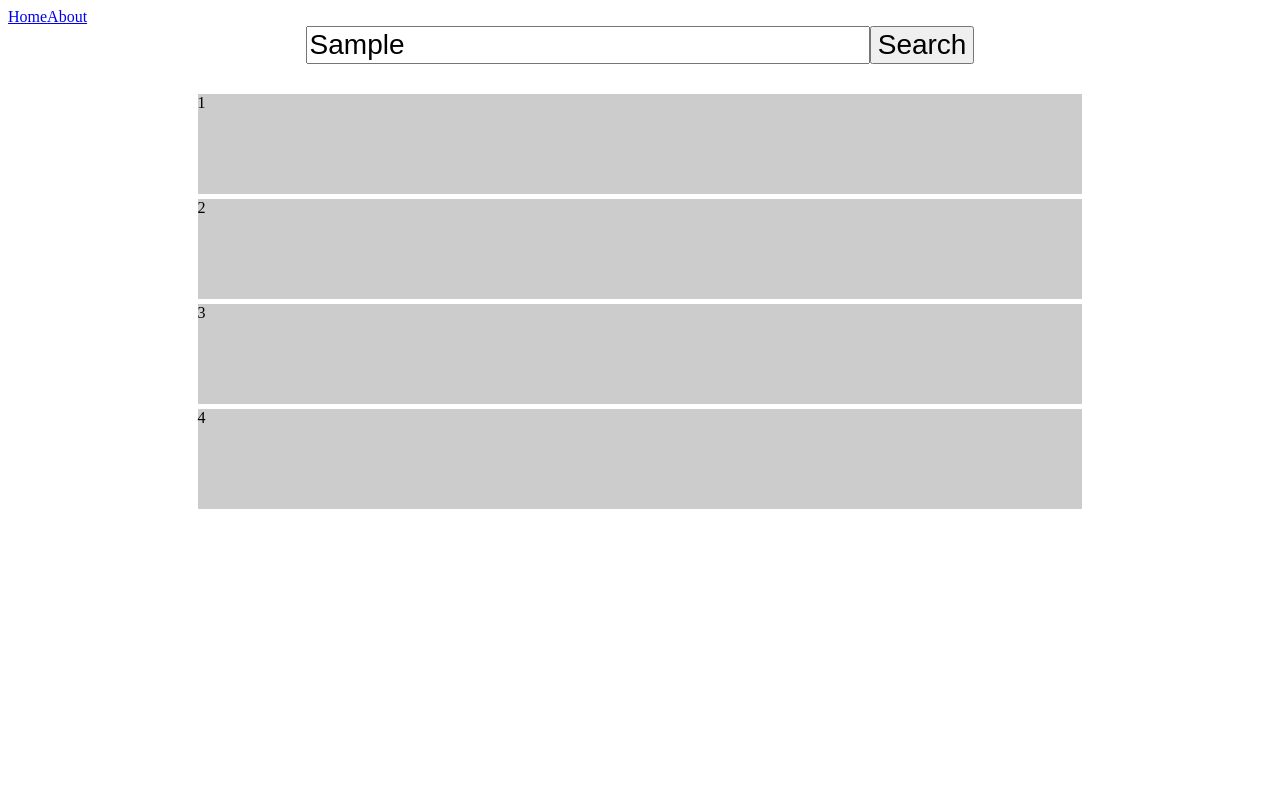
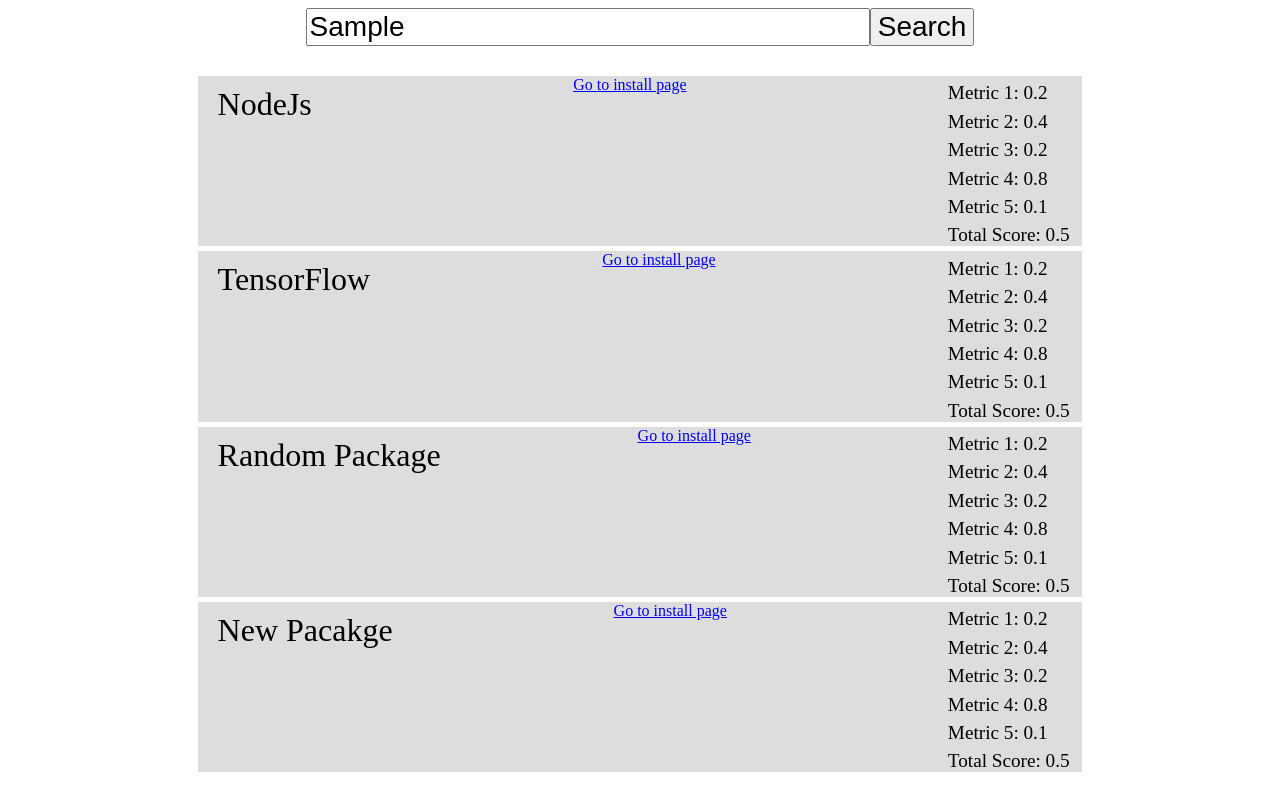
Before and after one commit to mghera02/461Group2Phase2, a Vue app in the folder 461Phase2/: page / in a window 1280 px wide. Both pictures are taken after typing "Sample" into the empty fields and a click on the button "Search". Built offline with nearby package versions, Linux system fonts and the light colour scheme.

Commit message:
package installation

```diff
--- a/461Phase2/src/App.vue
+++ b/461Phase2/src/App.vue
@@ -6,8 +6,9 @@ import { RouterLink, RouterView } from 'vue-router'
   <header>
     <div class="wrapper">
       <nav>
-        <RouterLink to="/">Home</RouterLink>
+        <!--<RouterLink to="/">Home</RouterLink>
         <RouterLink to="/about">About</RouterLink>
+        <RouterLink to="/install">Install</RouterLink>-->
       </nav>
     </div>
   </header>
--- a/461Phase2/src/assets/css/packageContainer.css
+++ b/461Phase2/src/assets/css/packageContainer.css
@@ -1,6 +1,20 @@
 .packageContainer {
     width: 70%;
-    height: 100px;
-    background: #ccc;
+    background: #ddd;
     margin-bottom: 5px;
+    display: flex;
+    flex-direction: row;
+    justify-content: space-between;
 }
+
+.metricScore {
+    margin-right: 1vw;
+    margin-top: .5vw;
+    font-size: 1.2em;
+}
+
+.packageTitle {
+    font-size: 2em;
+    margin-left: 20px;
+    margin-top: 10px;
+}
--- a/461Phase2/src/components/packageContainer.vue
+++ b/461Phase2/src/components/packageContainer.vue
@@ -2,7 +2,30 @@
 
 <template>
     <div class="packageContainer">
-        {{packageContent.packageName}}
+        <div class="packageTitle">
+          {{packageContent.packageName}}
+        </div>
+        <router-link :to="{ name: 'install', params: { packageName: packageContent.packageName } }">Go to install page</router-link>
+        <div class="metricScores">
+          <div class="metricScore">
+            Metric 1: {{ packageContent.metric1 }}
+          </div>
+          <div class="metricScore">
+            Metric 2: {{ packageContent.metric2 }}
+          </div>
+          <div class="metricScore">
+            Metric 3: {{ packageContent.metric3 }}
+          </div>
+          <div class="metricScore">
+            Metric 4: {{ packageContent.metric4 }}
+          </div>
+          <div class="metricScore">
+            Metric 5: {{ packageContent.metric5 }}
+          </div>
+          <div class="metricScore">
+            Total Score: {{ packageContent.totalMetric }}
+          </div>
+        </div>
     </div>
 </template>
 
@@ -16,7 +39,7 @@
         methods: {
         },
         props: {
-            packageContent: String
+            packageContent: Object,
         },
         computed: {
         },
--- a/461Phase2/src/router/index.ts
+++ b/461Phase2/src/router/index.ts
@@ -16,6 +16,14 @@ const router = createRouter({
       // this generates a separate chunk (About.[hash].js) for this route
       // which is lazy-loaded when the route is visited.
       component: () => import('../views/AboutView.vue')
+    },
+    {
+      path: '/install/:packageName',
+      name: 'install',
+      // route level code-splitting
+      // this generates a separate chunk (About.[hash].js) for this route
+      // which is lazy-loaded when the route is visited.
+      component: () => import('../views/InstallView.vue')
     }
   ]
 })
--- a/461Phase2/src/views/HomeView.vue
+++ b/461Phase2/src/views/HomeView.vue
@@ -9,7 +9,7 @@
   <main>
     <SearchBar @search-bar-val="getSearchBarVal"/>
     <div id="packages" v-for="packageContent in packages">
-      <PackageContainer :packageContent="packageContent" />
+      <PackageContainer :packageContent="packageContent"/>
     </div>
   </main>
 </template>
@@ -29,7 +29,10 @@
             this.searchBarVal = x;
           },
           getMatchingPackages() {
-            this.packages = [{packageName: "1"},{packageName: "2"},{packageName: "3"},{packageName: "4"}] // temporary placeholder
+            this.packages = [{packageName: "NodeJs", metric1: .2, metric2: .4, metric3: .2, metric4: .8, metric5: .1, totalMetric: .5},
+                            {packageName: "TensorFlow", metric1: .2, metric2: .4, metric3: .2, metric4: .8, metric5: .1, totalMetric: .5},
+                            {packageName: "Random Package", metric1: .2, metric2: .4, metric3: .2, metric4: .8, metric5: .1, totalMetric: .5},
+                            {packageName: "New Pacakge", metric1: .2, metric2: .4, metric3: .2, metric4: .8, metric5: .1, totalMetric: .5}] // temporary placeholder
           }
         },
         props: {
--- /dev/null
+++ b/461Phase2/src/views/InstallView.vue
@@ -0,0 +1,32 @@
+<style lang="css" src="../assets/css/search.css"></style>
+
+<script setup>
+  import SearchBar from '../components/searchBar.vue'
+  import PackageContainer from '../components/packageContainer.vue'
+</script>
+
+<template>
+   {{ this.$route.params.packageName }}
+   <a href="/files/test.zip" download>DOWNLOAD</a>
+</template>
+
+<script>
+    export default {
+        name: 'Install',
+        data() {
+            return {
+            }
+        },
+        methods: {
+        },
+        props: {
+            packageName: String
+        },
+        computed: {
+        },
+        mounted: function () {
+        },
+        watch: {
+        }
+    }
+</script>
```
Also changed, not shown: 1 other file (tests, documents, lock files or other folders).
